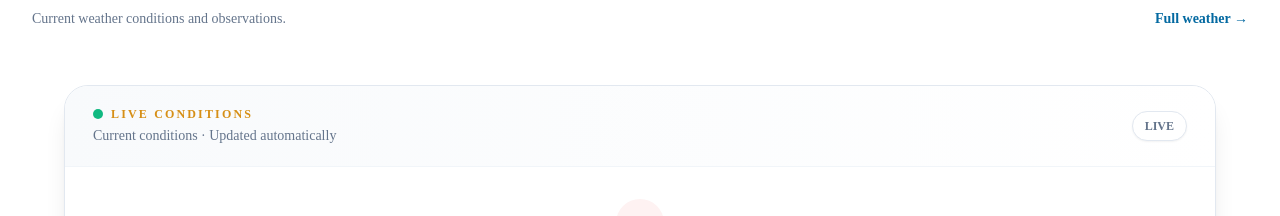
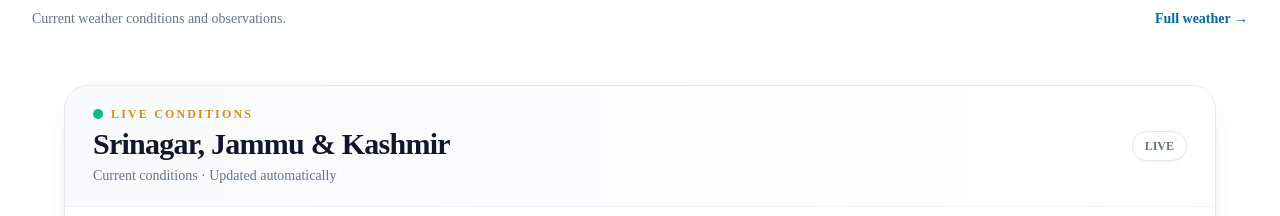
Before and after one commit to abbasahmad1221/weather-by-abbas, a Next.js app: page / in a window 1280 px wide. Shown: the part 805-1021 px from the top of the page. Built offline with nearby package versions, Linux system fonts and the light colour scheme; no server answers; the database is empty.

Commit message:
Update LiveWeather component with location props

```diff
--- a/app/page.tsx
+++ b/app/page.tsx
@@ -186,7 +186,11 @@ export default async function HomePage() {
           </div>
 
           <div className="mt-6">
-            <LiveWeather city="Srinagar" />
+          <LiveWeather
+  latitude={34.0837}
+  longitude={74.7973}
+  locationName="Srinagar, Jammu & Kashmir"
+/>
           </div>
         </div>
       </section>
```
